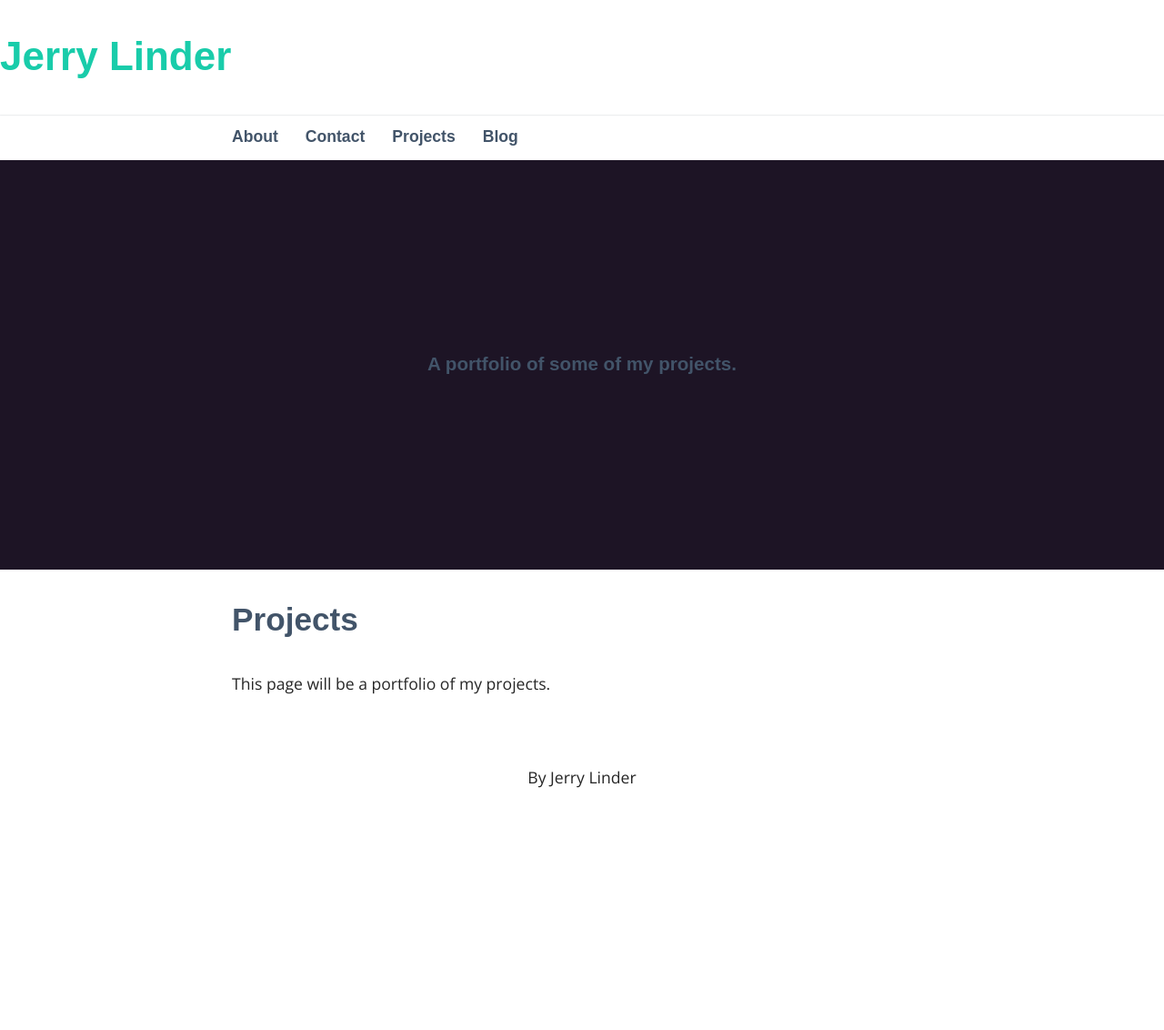
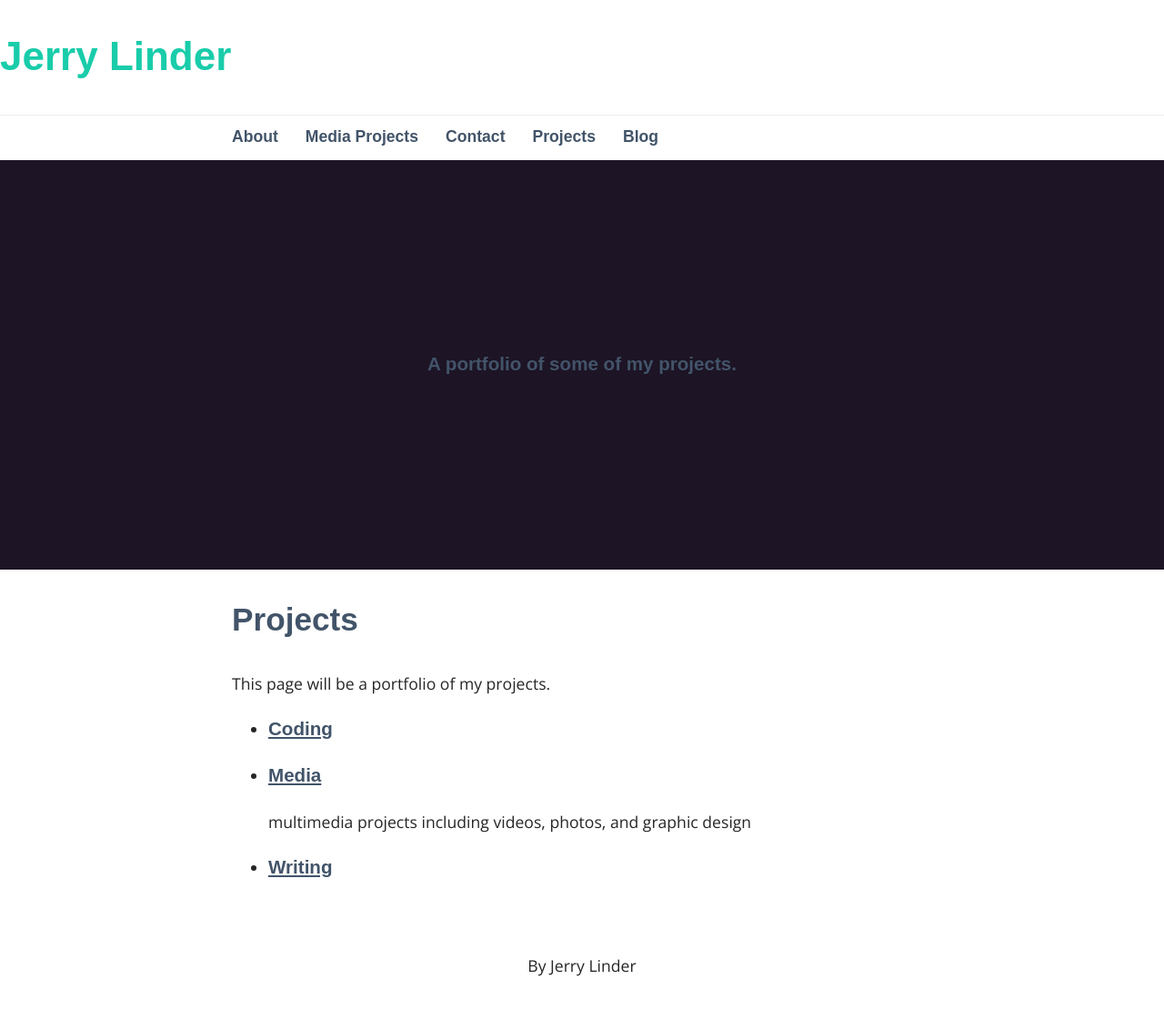
Before and after one commit to jerryl108/jerryl108.github.io, a Jekyll site: the page built from _pages/03_projects.md, in a window 1280 px wide. Shown: the whole page at 91% size. Built offline with Jekyll 4.4.1, drawn with Linux system fonts in a browser that asks for light colours; some web fonts are replaced; before the commit the page ends 926 px from its top, so only the background shows below that.

Commit message:
updated project page w/ categories, added media projects page

```diff
--- a/_pages/03_projects.md
+++ b/_pages/03_projects.md
@@ -6,3 +6,11 @@ header-text: "A portfolio of some of my projects."
 ---
 
 This page will be a portfolio of my projects.
+<ul>
+<li><h3><a href="/projects/coding">Coding</a></h3></li>
+<li>
+<h3><a href="/projects/media">Media</a></h3>
+multimedia projects including videos, photos, and graphic design
+</li>
+<li><h3><a href="/projects/writing">Writing</a></h3></li>
+</ul>
```
Also changed, not shown: 01_media.md (added, +10 -0 lines).
